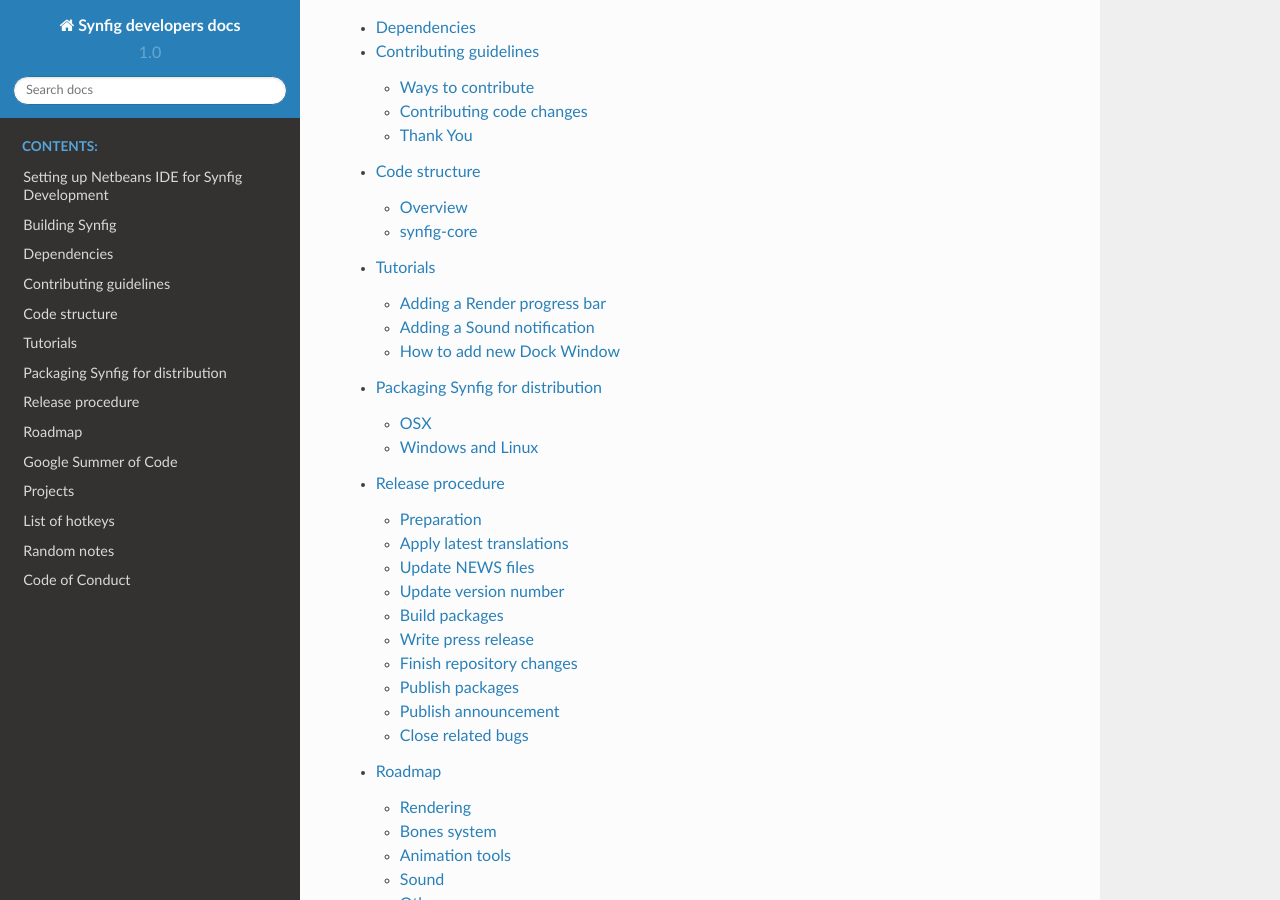
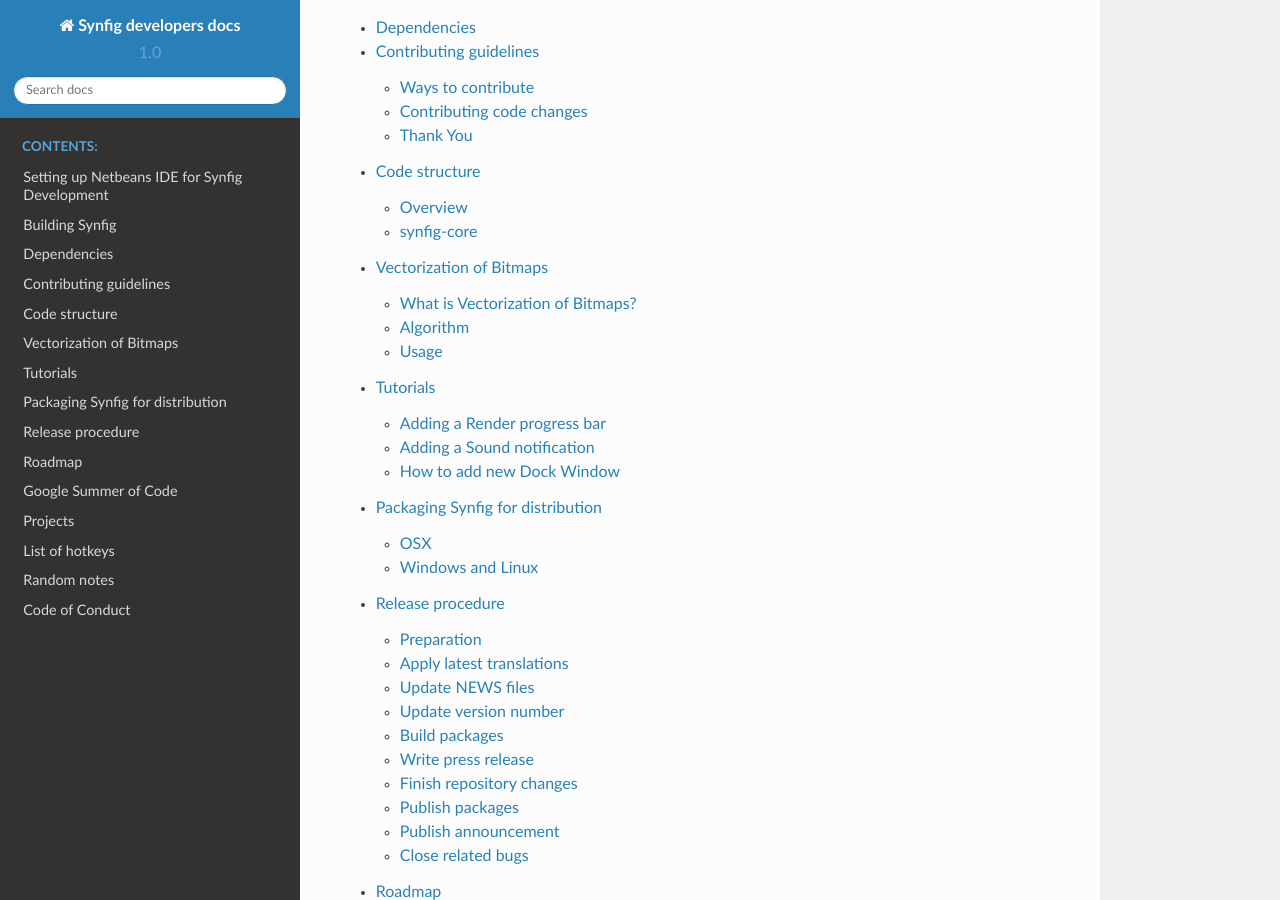
Before and after one commit to synfig/synfig-docs-dev, a Sphinx documentation site: the page built from docs/index.rst, in a window 1280 px wide and 900 px high, scrolled down 605 px. Built offline with Sphinx 7.4.7 and the Read the Docs theme 2.0.0, drawn with Linux system fonts in a browser that asks for light colours; some of the changed lines change nothing that is shown.

Commit message:
Added Documentation for Vectorization of Bitmaps

```diff
--- /dev/null
+++ b/docs/common/vectorization.rst
@@ -0,0 +1,43 @@
+Vectorization of Bitmaps
+==============================================
+
+Synfig Studio comes with a feature of Vectorization of Bitmaps. In this tutorial, we will learn what is Vectorization feature and how to use it. :)
+
+What is Vectorization of Bitmaps?
+~~~~~~~~~~~~~~~~~~~~~~~~~~~~~~~
+There are two common ways to represent a two-dimensional image:
+
+    * Raster Graphics or Bitmap Graphics
+    * Vector Graphics
+
+In Bitmap Graphics images are stored as a 2-D grid of pixels. This has some problems for example if a bitmap image is selected it becomes blurry and pixelated.
+
+We use Vector Graphics to solve this problem. For converting Bitmap image to Vector Image, Synfig uses vectorization algorithm from `OpenToonz <https://opentoonz.github.io/e/>`_
+
+Algorithm
+~~~~~~~~~~~~~~~~~~~~~~~~~~~~~~~
+The Algorithm of Converting Vector Graphics from Bitmaps consists of the following steps:
+    * **Polygonization**: A Polygon is extracted from the image which gives a minimal representation of image contours.
+    * **Skeletonization**: The image is effectively reduced to an image of lines and the essential structure of the image is not altered.
+    * **Convert to strokes**: Conversion of the sequence into strokes. `Hermite Curves <https://www.inf.ed.ac.uk/teaching/courses/cg/d3/hermite.html>`_ are used for creation of strokes.
+
+The following image depicts the skeleton and contour representation of a Maple Leaf image:
+    .. image:: ../images/vector_maple.png
+
+
+
+Usage
+~~~~~~~~~~~~~~~~~~~~~~~~~~~~~~~
+Upload the image and right-click on the Image Layer and select "Convert to Vector" command.4
+
+    .. image:: ../images/convert_to_vector.png
+
+Clicking on this "Convert to Vector" will open a dialog box with the following settings:
+
+    .. image:: ../images/vector_dialog_box.png
+
+
+    * **Threshold** - sets the value of the darkest pixels to be taken into account to detect lines to be converted to vector
+    * **Acurracy** - sets how much the vector stroke will follow the shape of the original drawing lines. High values create more precise strokes but makes them more complex.
+    * **Despeckling** - ignores during the conversion small areas generated by the image noise; the higher the value, the larger the areas ignored.
+    * **Max thickness** - sets the maximum vector stroke thickness; if this value is low very thick lines will be converted in two centerline strokes defining the line outline; if this value is high, they will be converted in a single centerline stroke.
--- a/docs/index.rst
+++ b/docs/index.rst
@@ -19,6 +19,7 @@
    common/dependencies
    community/contribution guidelines
    common/structure
+   common/vectorization
    tutorials
    common/packaging
    common/release
```
Also changed, not shown: docs/images/convert_to_vector.png (added), docs/images/vector_dialog_box.png (added), docs/images/vector_maple.png (added).
